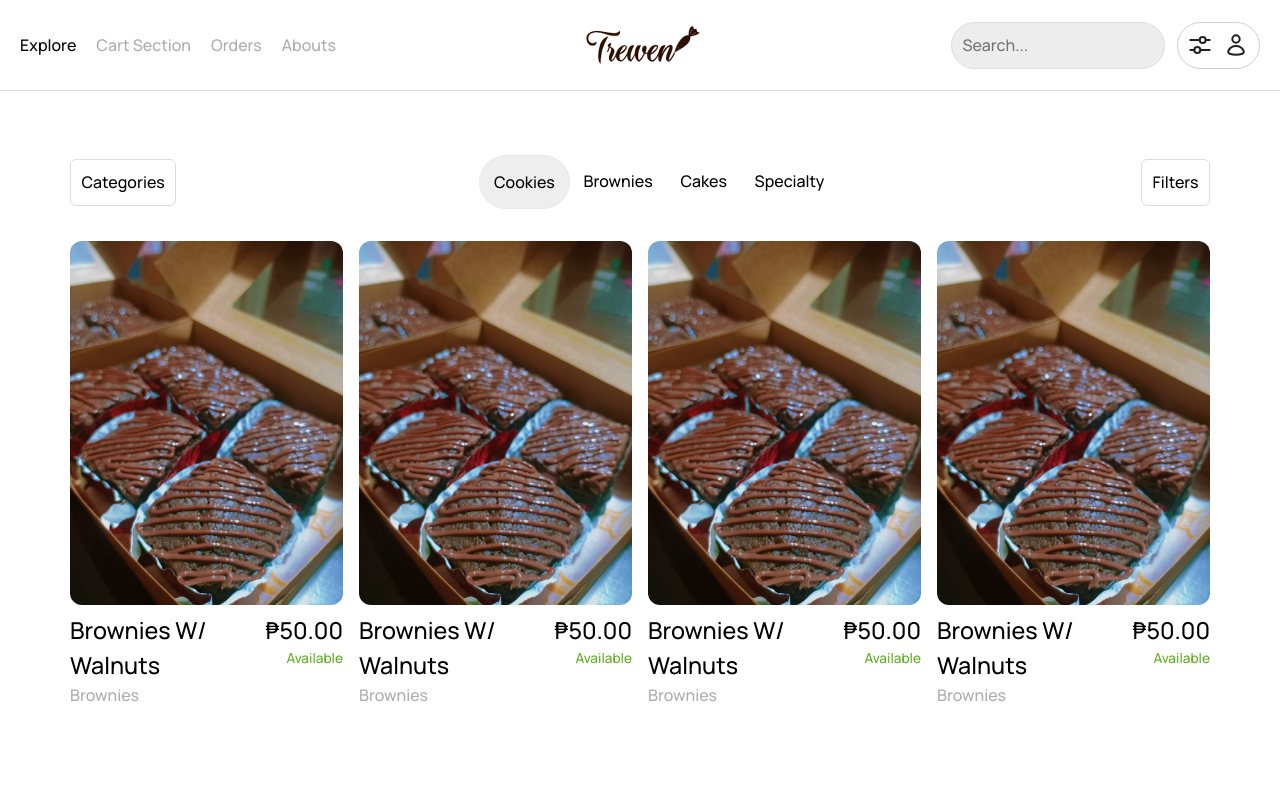
After one commit to lash0000/im101, a PHP site: page /orcl/views/user/onboard.php in a window 1280 px wide. The commit adds this page. Run offline with PHP 8.4, Linux system fonts and the light colour scheme; some libraries are stand-ins or nearby versions.

Commit message:
user based added

```diff
--- a/views/modules/index.css
+++ b/views/modules/index.css
@@ -1,3 +1,4 @@
+/** APPLICABLE FOR PUBLIC SIDE **/
 @import url("./bundles/Navbar.module.css");
 @import url("./bundles/Login.module.css");
 @import url("./bundles/Modal.module.css");
@@ -6,6 +7,10 @@
 @import url("./bundles/Cart.module.css");
 @import url("./bundles/About.module.css");
 @import url("./Glider.module.css");
+
+/** APPLICABLE FOR USER SIDE **/
+@import url("./user/Appbar.module.css");
+@import url("./user/Main.module.css");
 
 * {
     margin: 0;
--- /dev/null
+++ b/views/modules/user/Appbar.module.css
@@ -0,0 +1,79 @@
+.user-nav-container {
+    position: sticky;
+    top: 0;
+    left: 0;
+    width: 100%;
+    border-bottom: 1px solid #ddd;
+    background: #fff;
+    padding: 1.257em;
+    backdrop-filter: blur(8px);
+    z-index: 90;
+}
+
+.user-nav-wrapper {
+    display: grid;
+    grid-template-columns: auto 1fr auto;
+    place-items: center;
+    margin: 0 auto;
+    max-width: 1366px;
+    position: relative;
+}
+
+.user-link-wrapper {
+    display: flex;
+    justify-content: center;
+    user-select: none;
+}
+
+.usr-links:nth-child(1),
+.usr-links:nth-child(2),
+.usr-links:nth-child(3) {
+    margin-right: 20px;
+}
+
+.user-wrapper {
+    border: 1px solid #cfcfcf;
+    border-radius: 999px;
+    padding: 0.657em;
+    display: flex;
+    align-items: center;
+    cursor: pointer;
+    user-select: none;
+}
+
+.user-wrapper:hover {
+    background: #ddd;
+}
+
+.usr-links a {
+    color: #adadad;
+}
+
+.usr-active a {
+    color: #000;
+}
+.user-wrapper svg {
+    width: 24px;
+}
+
+.user-option:first-of-type {
+    margin-right: 12px;
+}
+
+.right-column {
+    display: flex;
+    align-items: center;
+    flex-direction: row;
+}
+
+.user-search {
+    margin-right: 12px;
+}
+
+.user-search input {
+    padding: 0.657em;
+    background: #EDEDED;
+    border: 1px solid #DDDDDD;
+    border-radius: 54px;
+    width: 100%;
+}
--- /dev/null
+++ b/views/modules/user/Main.module.css
@@ -0,0 +1,36 @@
+/** MAIN CONTENT **/
+
+.main-content {
+    margin: 0 auto;
+    max-width: 1140px;
+}
+
+.category-wrapper {
+    display: grid;
+    grid-template-columns: auto 1fr auto;
+    place-items: center;
+    padding-top: 4em;
+    padding-bottom: 2em;
+}
+
+.category-btn {
+    border: 1px solid #DDDDDD;
+    padding: 0.658em;
+    border-radius: 6px;
+}
+
+.category-tabs {
+    display: flex;
+    flex-direction: row;
+    user-select: none;
+}
+
+.category {
+    padding: 0.867em;
+    border-radius: 999px;
+}
+
+.category-active {
+    background: #eeeeee;
+    border: 1px solid #e8e8e8;
+}
--- /dev/null
+++ b/views/user/onboard.php
@@ -0,0 +1,166 @@
+<!DOCTYPE html>
+<html lang="en">
+
+<head>
+    <meta charset="UTF-8">
+    <meta name="viewport" content="width=device-width, initial-scale=1.0">
+    <link rel="stylesheet" href="../../views/modules/index.css" />
+    <link rel="preconnect" href="https://fonts.googleapis.com">
+    <link rel="preconnect" href="https://fonts.gstatic.com" crossorigin>
+    <link href="https://fonts.googleapis.com/css2?family=Manrope:wght@200..800&display=swap" rel="stylesheet">
+    <link rel="apple-touch-icon" sizes="180x180" href="../../public/favicon/apple-touch-icon.png">
+    <link rel="icon" type="image/png" sizes="32x32" href="../../public/favicon/favicon-32x32.png">
+    <link rel="icon" type="image/png" sizes="16x16" href="../../public/favicon/favicon-16x16.png">
+    <link rel="manifest" href="../../public/favicon/site.webmanifest">
+    <link rel="mask-icon" href="../../public/favicon/safari-pinned-tab.svg" color="#5bbad5">
+    <meta name="msapplication-TileColor" content="#da532c">
+    <meta name="theme-color" content="#ffffff">
+    <script src="https://unpkg.com/htmx.org@1.9.11" integrity="sha384-0gxUXCCR8yv9FM2b+U3FDbsKthCI66oH5IA9fHppQq9DDMHuMauqq1ZHBpJxQ0J0" crossorigin="anonymous"></script>
+    <title>Treiven - Onboarding</title>
+</head>
+
+<body>
+    <header class="user-nav-container">
+        <div class="user-nav-wrapper">
+            <ul class="user-link-wrapper">
+                <li class="usr-links usr-active">
+                    <a>Explore</a>
+                </li>
+                <li class="usr-links">
+                    <a href="">Cart Section</a>
+                </li>
+                <li class="usr-links">
+                    <a href="">Orders</a>
+                </li>
+                <li class="usr-links">
+                    <a href="">Abouts</a>
+                </li>
+            </ul>
+            <div class="nav-logo">
+                <a href="">
+                    <img src="../../public/trieven.svg" alt="" />
+                </a>
+            </div>
+            <div class="right-column">
+                <div class="user-search">
+                    <input type="text" id="search-input" maxlength="60" placeholder="Search...">
+                </div>
+                <div class="user-wrapper">
+                    <div class="user-option">
+                        <svg xmlns="http://www.w3.org/2000/svg" viewBox="0 0 18 18">
+                            <g fill="#212121" class="nc-icon-wrapper">
+                                <line x1="13.25" y1="5.25" x2="16.25" y2="5.25" fill="none" stroke="#212121" stroke-linecap="round" stroke-linejoin="round" stroke-width="1.5"></line>
+                                <line x1="1.75" y1="5.25" x2="8.75" y2="5.25" fill="none" stroke="#212121" stroke-linecap="round" stroke-linejoin="round" stroke-width="1.5"></line>
+                                <circle cx="11" cy="5.25" r="2.25" fill="none" stroke="#212121" stroke-linecap="round" stroke-linejoin="round" stroke-width="1.5"></circle>
+                                <line x1="4.75" y1="12.75" x2="1.75" y2="12.75" fill="none" stroke="#212121" stroke-linecap="round" stroke-linejoin="round" stroke-width="1.5" data-color="color-2"></line>
+                                <line x1="16.25" y1="12.75" x2="9.25" y2="12.75" fill="none" stroke="#212121" stroke-linecap="round" stroke-linejoin="round" stroke-width="1.5" data-color="color-2"></line>
+                                <circle cx="7" cy="12.75" r="2.25" fill="none" stroke="#212121" stroke-linecap="round" stroke-linejoin="round" stroke-width="1.5" data-color="color-2"></circle>
+                            </g>
+                        </svg>
+                    </div>
+                    <div class="user-option">
+                        <svg xmlns="http://www.w3.org/2000/svg" viewBox="0 0 18 18">
+                            <g fill="#212121" class="nc-icon-wrapper">
+                                <circle cx="9" cy="4.5" r="2.75" fill="none" stroke="#212121" stroke-linecap="round" stroke-linejoin="round" stroke-width="1.5" data-color="color-2"></circle>
+                                <path d="M13.762,15.516c.86-.271,1.312-1.221,.947-2.045-.97-2.191-3.159-3.721-5.709-3.721s-4.739,1.53-5.709,3.721c-.365,.825,.087,1.774,.947,2.045,1.225,.386,2.846,.734,4.762,.734s3.537-.348,4.762-.734Z" fill="none" stroke="#212121" stroke-linecap="round" stroke-linejoin="round" stroke-width="1.5"></path>
+                            </g>
+                        </svg>
+                    </div>
+                </div>
+            </div>
+        </div>
+    </header>
+
+    <main class="main-content">
+        <div class="category-wrapper">
+            <div class="category-btn">
+                Categories
+            </div>
+            <div class="category-tabs">
+                <a class="category category-active">
+                    Cookies
+                </a>
+                <a class="category">
+                    Brownies
+                </a>
+                <a class="category">
+                    Cakes
+                </a>
+                <a class="category">
+                    Specialty
+                </a>
+            </div>
+            <div class="category-btn">
+                Filters
+            </div>
+        </div>
+        <div class="grid-items-container">
+            <div class="grid-items-wrapper">
+                <a href="" class="treiven-items">
+                    <div class="treiven-pics">
+                        <img src="../../public/signup-banner.jpg" alt="">
+                    </div>
+                    <div class="treiven-infos">
+                        <div class="treiven-product">
+                            <span>Brownies W/ Walnuts</span>
+                            <p>Brownies</p>
+                        </div>
+                        <div class="treiven-product-price">
+                            <span>₱50.00</span>
+                            <p class="avail-stocks">Available</p>
+                        </div>
+                    </div>
+                </a>
+                <a href="" class="treiven-items">
+                    <div class="treiven-pics">
+                        <img src="../../public/signup-banner.jpg" alt="">
+                    </div>
+                    <div class="treiven-infos">
+                        <div class="treiven-product">
+                            <span>Brownies W/ Walnuts</span>
+                            <p>Brownies</p>
+                        </div>
+                        <div class="treiven-product-price">
+                            <span>₱50.00</span>
+                            <p class="avail-stocks">Available</p>
+                        </div>
+                    </div>
+                </a>
+                <a href="" class="treiven-items">
+                    <div class="treiven-pics">
+                        <img src="../../public/signup-banner.jpg" alt="">
+                    </div>
+                    <div class="treiven-infos">
+                        <div class="treiven-product">
+                            <span>Brownies W/ Walnuts</span>
+                            <p>Brownies</p>
+                        </div>
+                        <div class="treiven-product-price">
+                            <span>₱50.00</span>
+                            <p class="avail-stocks">Available</p>
+                        </div>
+                    </div>
+                </a>
+                <a href="" class="treiven-items">
+                    <div class="treiven-pics">
+                        <img src="../../public/signup-banner.jpg" alt="">
+                    </div>
+                    <div class="treiven-infos">
+                        <div class="treiven-product">
+                            <span>Brownies W/ Walnuts</span>
+                            <p>Brownies</p>
+                        </div>
+                        <div class="treiven-product-price">
+                            <span>₱50.00</span>
+                            <p class="avail-stocks">Available</p>
+                        </div>
+                    </div>
+                </a>
+            </div>
+        </div>
+    </main>
+
+    <script src="https://cdn.jsdelivr.net/npm/gsap@3.12.5/dist/gsap.min.js"></script>
+</body>
+
+</html>
```
